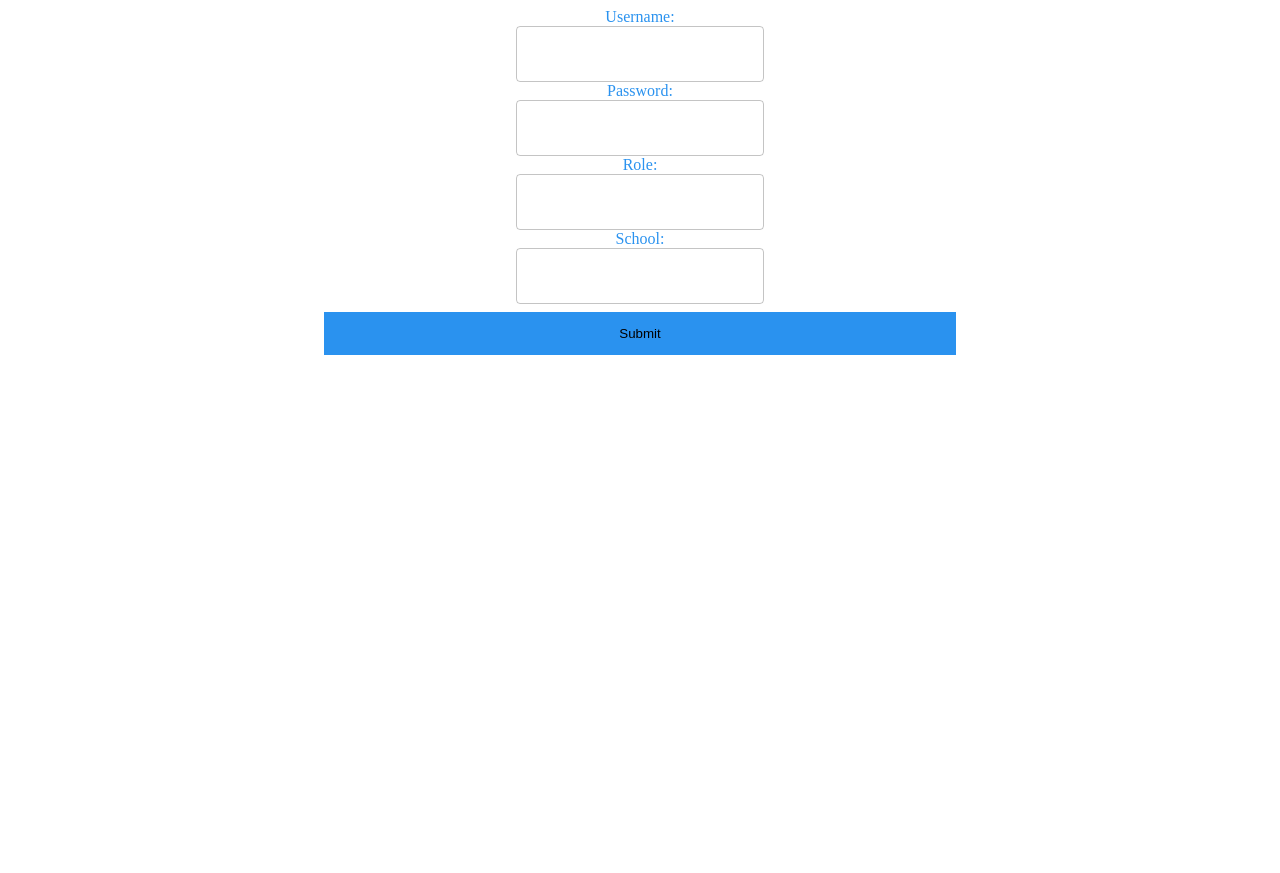
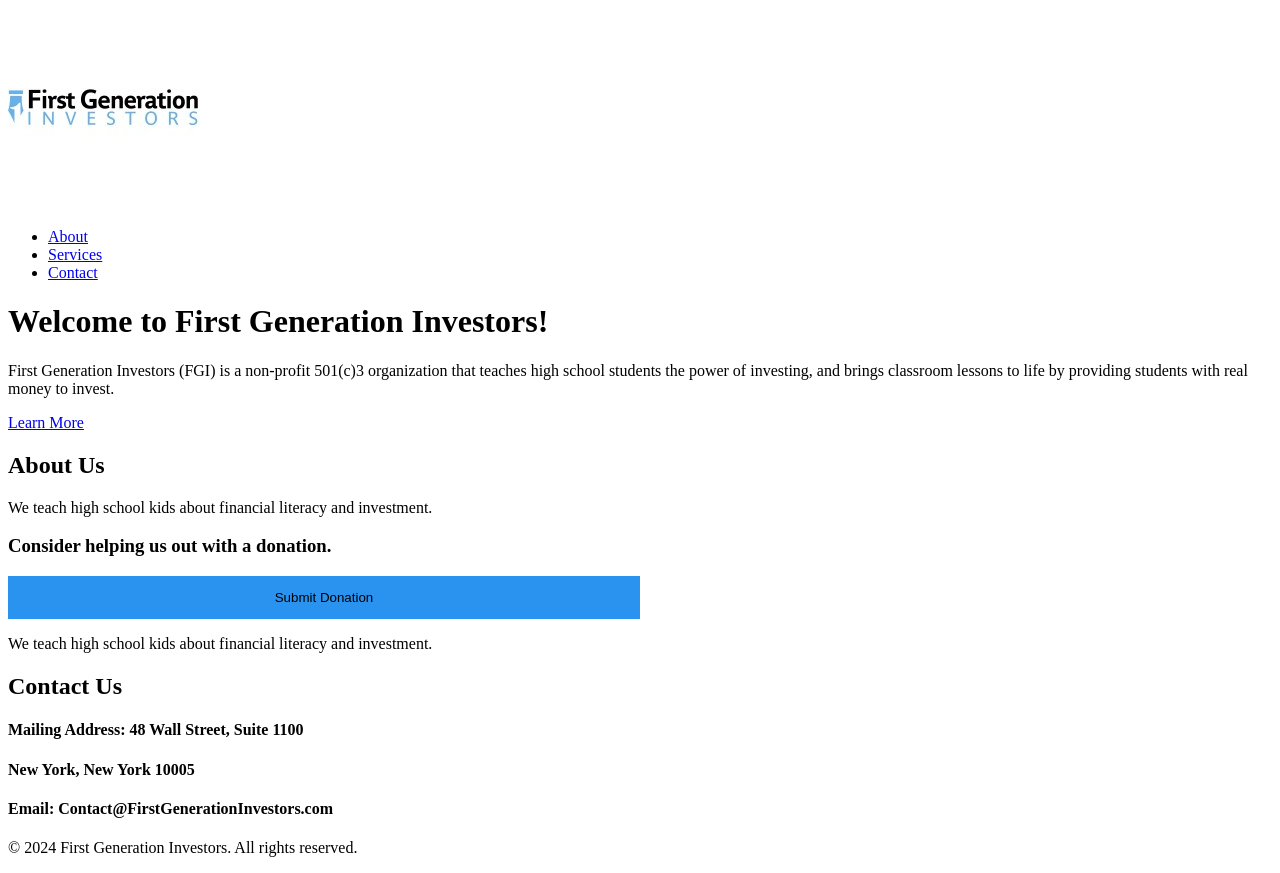
Before and after one commit to cfgjc24/Team-2, a React (Vite) app in the folder app/: page / in a window 1280 px wide. Before the commit the page ends 800 px from the top, so only its background shows below. Built offline with nearby package versions, Linux system fonts and the light colour scheme.

Commit message:
working logo with landing page

```diff
--- a/app/src/App.jsx
+++ b/app/src/App.jsx
@@ -4,6 +4,7 @@
 import viteLogo from '/vite.svg'
 import './App.css'
 import { ReactDOM } from 'react'
+import LandingPage from './pages/Landing_Page'
 
 const root = document.getElementById('root')
-root.render(<Home />)
+root.render(<LandingPage />)
--- a/app/src/main.jsx
+++ b/app/src/main.jsx
@@ -7,12 +7,12 @@
 } from "react-router-dom";
 
 import Admin from '../src/pages/Admin'
-import Login from '../src/pages/Login'
+import LandingPage from '../src/pages/Landing_Page'
 
 const router = createBrowserRouter([
   {
     path: "/",
-    element: <Login />,
+    element: <LandingPage />,
   },
   // {
   //   path: "/login",
--- a/app/src/pages/Landing_Page.css
+++ b/app/src/pages/Landing_Page.css
@@ -1,24 +1,139 @@
+/* General Styles */
+body {
+    font-family: 'Arial', sans-serif;
+    margin: 0;
+    padding: 0;
+    box-sizing: border-box;
+}
+
+.landing-container {
+    text-align: center;
+    background-color: #f4f4f4;
+}
+
+.landing-header {
+    background-color: #2c3e50;
+    padding: 1rem 0;
+    color: #fff;
+}
+
 .landing-nav {
     display: flex;
+    justify-content: space-between;
     align-items: center;
-    justify-content: space-between;
-    padding: 20px;
+    padding: 0 2rem;
 }
 
 .logo img {
-    height: 50px;
+    width: 150px;
 }
 
 .nav-links {
     list-style: none;
     display: flex;
+    gap: 20px;
 }
 
 .nav-links li {
-    margin: 0 15px;
+    display: inline-block;
 }
 
 .nav-links a {
     text-decoration: none;
-    color: #333;
+    color: #fff;
+    font-size: 1rem;
+    padding: 0.5rem;
 }
+
+.nav-links a:hover {
+    color: #f39c12;
+}
+
+.landing-main {
+    background-color: #ecf0f1;
+    padding: 2rem;
+}
+
+.landing-main h1 {
+    font-size: 2.5rem;
+    color: #34495e;
+    margin-bottom: 1rem;
+}
+
+.landing-main p {
+    font-size: 1.2rem;
+    color: #7f8c8d;
+    margin-bottom: 2rem;
+}
+
+.cta-button {
+    background-color: #e67e22;
+    color: white;
+    padding: 1rem 2rem;
+    font-size: 1rem;
+    border: none;
+    border-radius: 5px;
+    text-transform: uppercase;
+    cursor: pointer;
+    transition: background-color 0.3s;
+}
+
+.cta-button:hover {
+    background-color: #d35400;
+}
+
+.section {
+    background-color: #fff;
+    padding: 2rem;
+    margin: 2rem 0;
+}
+
+#about, #contact {
+    text-align: left;
+    margin: 0 auto;
+    max-width: 800px;
+}
+
+#about h2, #contact h2 {
+    color: #2c3e50;
+    margin-bottom: 1rem;
+}
+
+#about p, #contact p, #donation_page p {
+    color: #7f8c8d;
+    font-size: 1.1rem;
+    line-height: 1.6;
+}
+
+#donation_page h3 {
+    color: #e74c3c;
+}
+
+button {
+    background-color: #e74c3c;
+    color: #fff;
+    padding: 0.7rem 1.5rem;
+    font-size: 1rem;
+    border: none;
+    border-radius: 5px;
+    cursor: pointer;
+    margin-top: 1rem;
+}
+
+button:hover {
+    background-color: #c0392b;
+}
+
+.landing-footer {
+    background-color: #2c3e50;
+    color: #fff;
+    padding: 1rem 0;
+    position: relative;
+    bottom: 0;
+    width: 100%;
+    text-align: center;
+}
+
+.landing-footer p {
+    margin: 0;
+}
--- a/app/src/pages/Landing_Page.jsx
+++ b/app/src/pages/Landing_Page.jsx
@@ -1,5 +1,5 @@
 import React from 'react';
-import logo from 'app/firstgenerationinvestors_logo.jpeg'
+import logo from '../assets/firstgenerationinvestors_logo.jpeg';
 
 //Landing page -- will contain view similar to current website iteration. Donate button.
 export default function Landing_Page() {
```
Also changed, not shown: app/src/assets/firstgenerationinvestors_logo.jpeg (renamed from app/firstgenerationinvestors_logo.jpeg).
